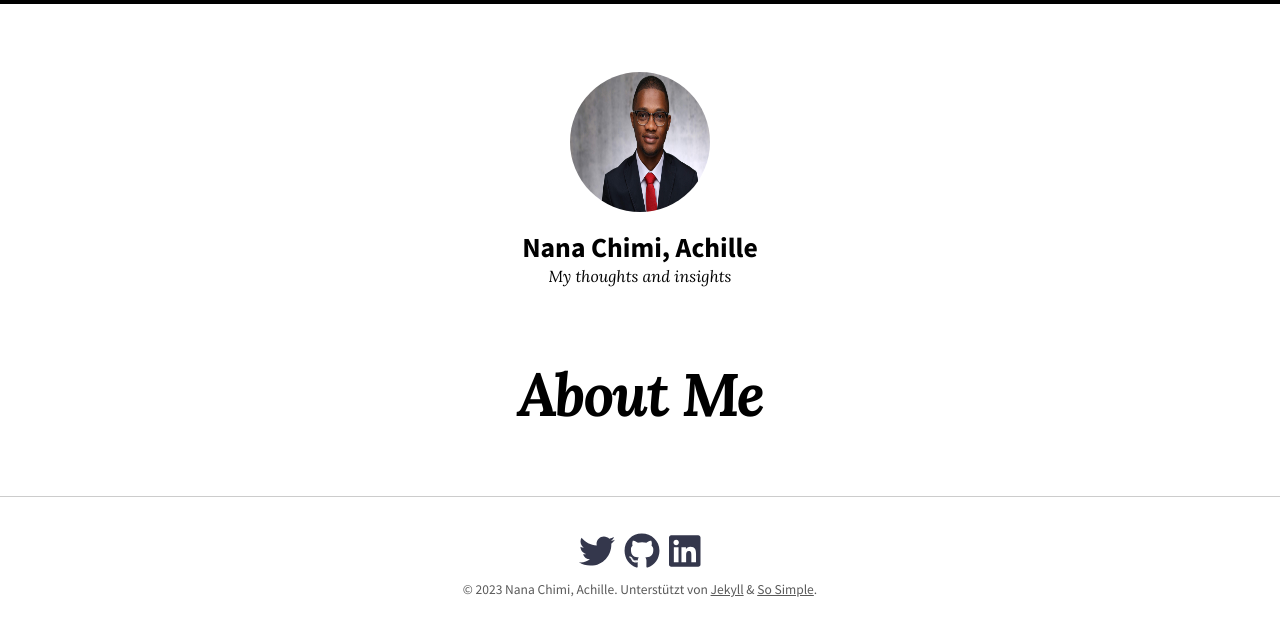
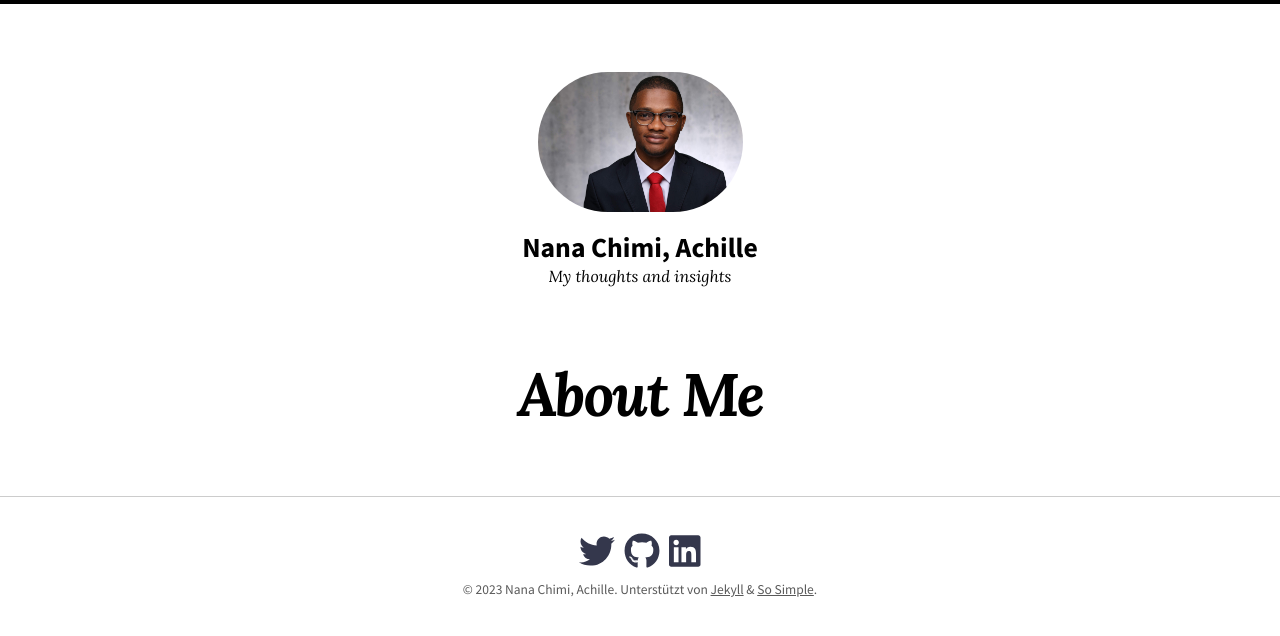
Before and after one commit to nanachimi/nanachimi.github.io, a Jekyll site: the page built from index.html, in a window 1280 px wide. Shown: the top 636 px of the page. Built offline with Jekyll 4.4.1, drawn with Linux system fonts in a browser that asks for light colours; nearby versions of some CDN libraries; the list of posts is cut into pages by our own code.

Commit message:
Update main.scss

```diff
--- a/assets/css/main.scss
+++ b/assets/css/main.scss
@@ -6,3 +6,7 @@ sitemap: false
 @charset "utf-8";
 
 @import "so-simple";
+
+.site-logo-img {
+    width: 215px;
+}
```
